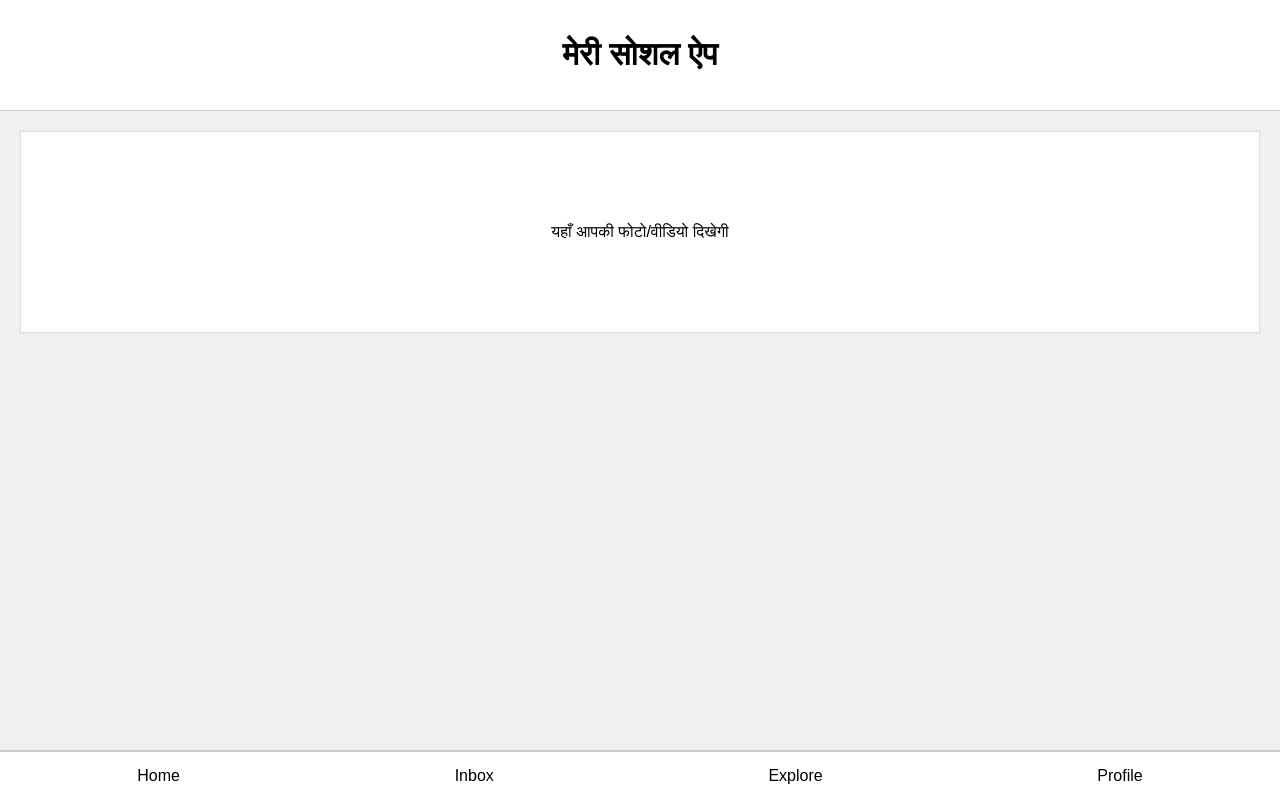
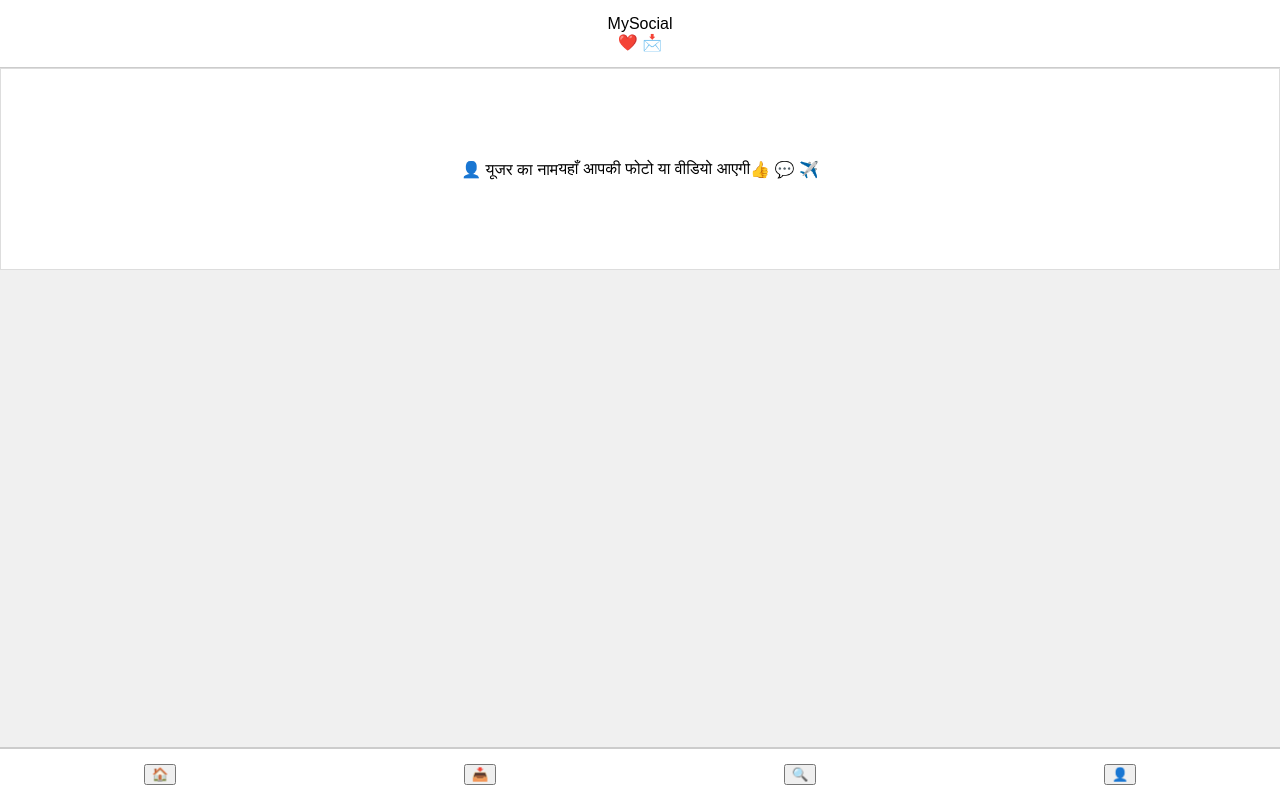
Before and after one commit to ss0746060-afk/Panipat-dating-, a plain HTML site: page index.html in a window 1280 px wide. Drawn offline with Linux system fonts and the light colour scheme.

Commit message:
Update index.html

```diff
--- a/index.html
+++ b/index.html
@@ -2,25 +2,33 @@
 <html lang="hi">
 <head>
     <meta charset="UTF-8">
+    <meta name="viewport" content="width=device-width, initial-scale=1.0">
+    <title>My Social App</title>
     <link rel="stylesheet" href="style.css">
-    <title>मेरी वेबसाइट</title>
 </head>
 <body>
 
-    <header>
-        <h1>मेरी सोशल ऐप</h1>
-    </header>
+    <div class="app-container">
+        <header>
+            <div class="logo">MySocial</div>
+            <div class="icons">❤️ 📩</div>
+        </header>
 
-    <main class="feed">
-        <div class="post">यहाँ आपकी फोटो/वीडियो दिखेगी</div>
-    </main>
+        <main id="feed">
+            <div class="post">
+                <div class="user-info">👤 यूजर का नाम</div>
+                <div class="post-content">यहाँ आपकी फोटो या वीडियो आएगी</div>
+                <div class="actions">👍 💬 ✈️</div>
+            </div>
+            </main>
 
-    <nav class="bottom-nav">
-        <div>Home</div>
-        <div>Inbox</div>
-        <div>Explore</div>
-        <div>Profile</div>
-    </nav>
+        <nav class="bottom-nav">
+            <button onclick="changePage('Home')">🏠</button>
+            <button onclick="changePage('Inbox')">📥</button>
+            <button onclick="changePage('Explore')">🔍</button>
+            <button onclick="changePage('Profile')">👤</button>
+        </nav>
+    </div>
 
     <script src="script.js"></script>
 </body>
```
